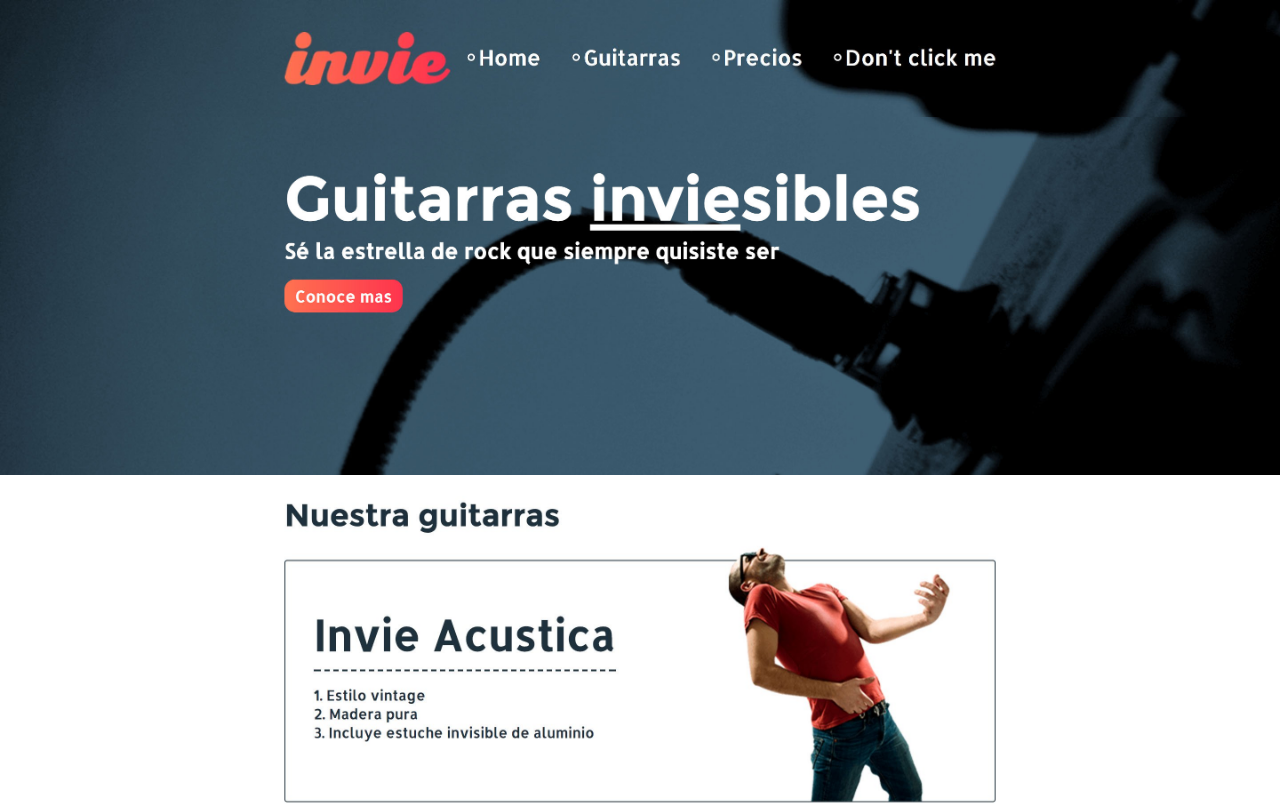
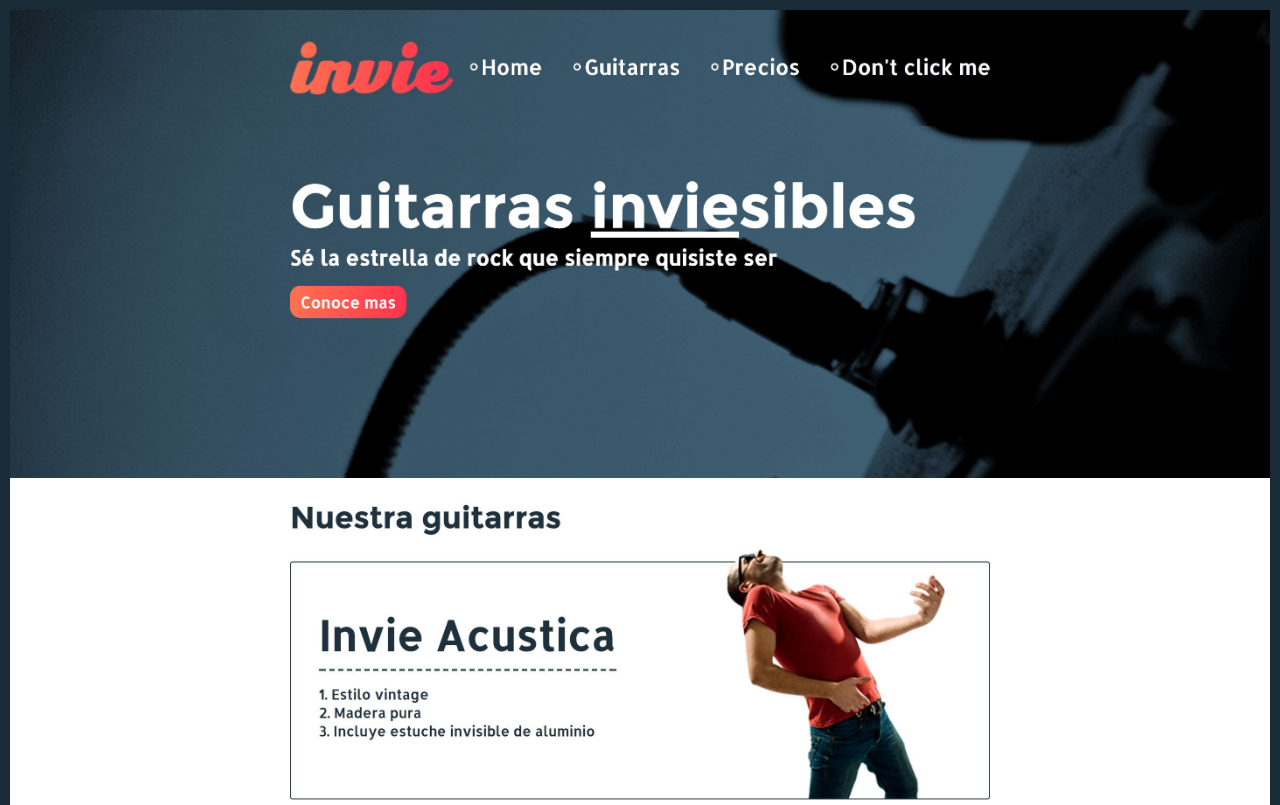
Before and after one commit to KevinJavierReyes/git_platzi, a plain HTML site: page index.html in a window 1280 px wide. Shown: the top 805 px of the page. Drawn offline with Linux system fonts and the light colour scheme.

Commit message:
hotfix 1

```diff
--- a/index.html
+++ b/index.html
@@ -7,6 +7,7 @@
         <style type="text/css">
         	body{
         		margin: 0px;
+        		border: 10px solid #192b36
         	}
         	img{
         		vertical-align: top;
```
